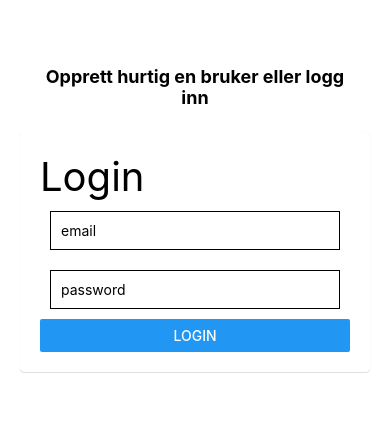
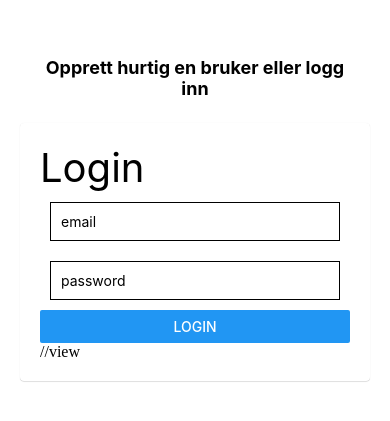
Before and after one commit to mortenhodt/minapp, a React Native app: screen / in a window 390 px wide. Shown: the part 215-636 px from the top of the page. Built offline with nearby package versions, Linux system fonts and the light colour scheme; no server answers.

Commit message:
Merge remote-tracking branch 'origin/main'

```diff
--- a/components/LoginForm.js
+++ b/components/LoginForm.js
@@ -56,7 +56,7 @@ function LoginForm() {
                 <Text style={styles.error}>Error: {errorMessage}</Text>
             )}
             {renderButton()}
-
+//view
         </View>
     );
 }
```
